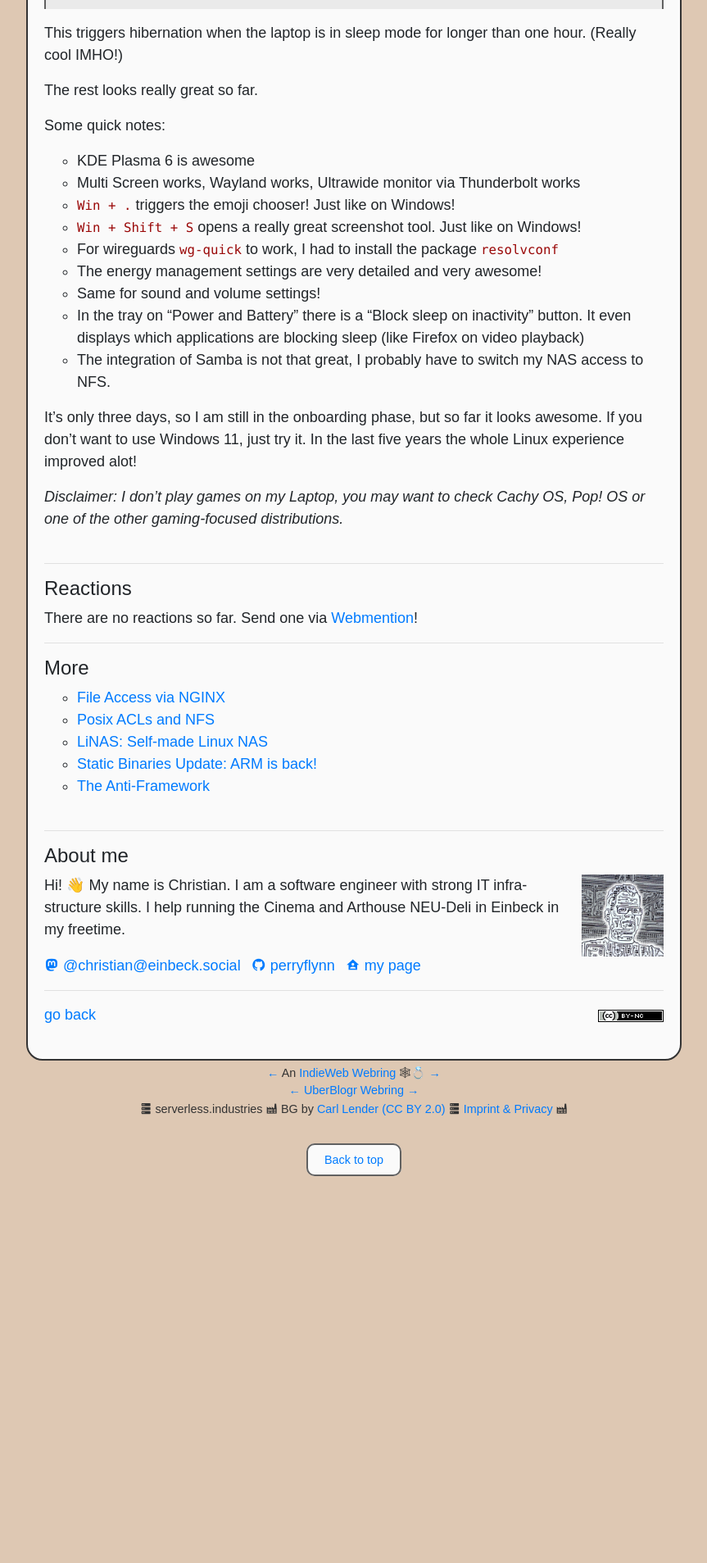
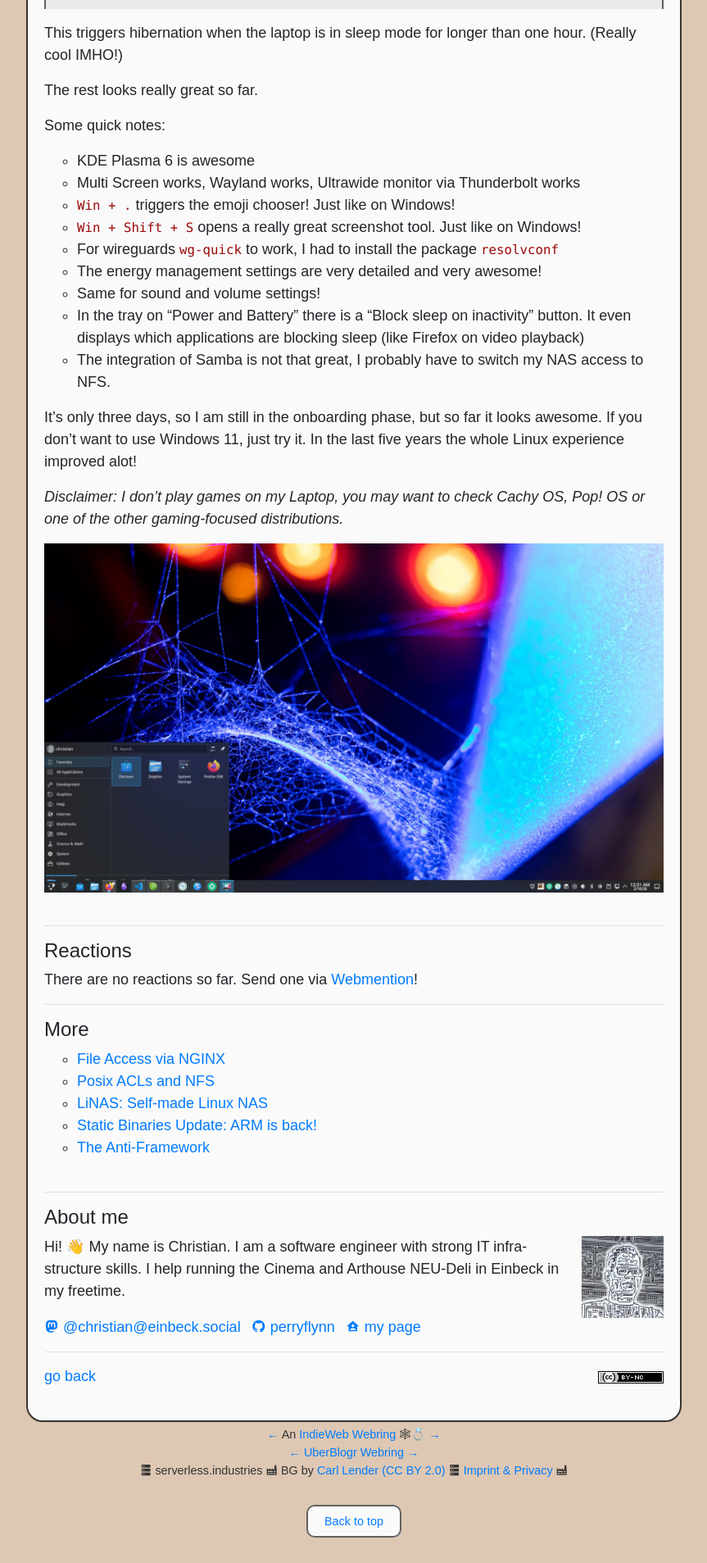
Before and after one commit to perryflynn/serverless.industries, a Jekyll site: the page built from src/_posts/2026/2026-02-09-year-of-linux-desktop.en.md, in a window 1280 px wide. Shown: the part 1336-3243 px from the top of the page at 82% size, without its empty margins (208-1071 px from the left). Built offline with Jekyll 4.4.1, drawn with Linux system fonts in a browser that asks for light colours; before the commit the page ends 2802 px from its top, so only the background shows below that.

Commit message:
add post picture

```diff
--- a/src/_posts/2026/2026-02-09-year-of-linux-desktop.en.md
+++ b/src/_posts/2026/2026-02-09-year-of-linux-desktop.en.md
@@ -3,6 +3,7 @@
 title: "Year of the Linux Desktop"
 locale: en
 tags: [ linux, debian, desktop, laptop ]
+image: /assets/yotld.jpg
 ---
 
 Since 2005-ish every single of my PCs always had Linux installed.
@@ -83,3 +84,5 @@
 want to use Windows 11, just try it. In the last five years the whole Linux experience improved alot!
 
 *Disclaimer: I don't play games on my Laptop, you may want to check Cachy OS, Pop! OS or one of the other gaming-focused distributions.*
+
+![Serial Blinkenlights]({{'assets/yotld.jpg' | relative_url}}){:.img-fluid}
```
Also changed, not shown: src/assets/yotld.jpg (added).
